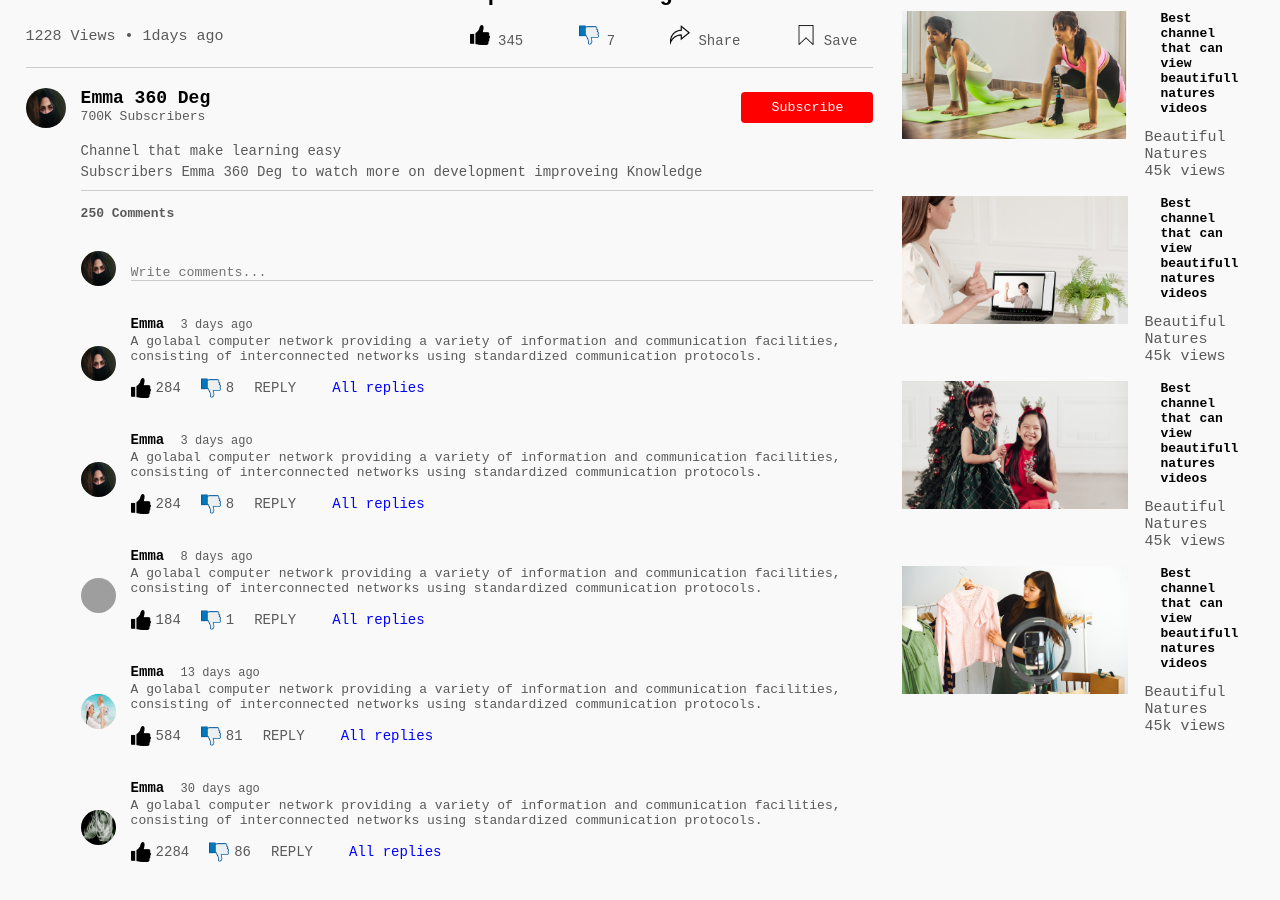
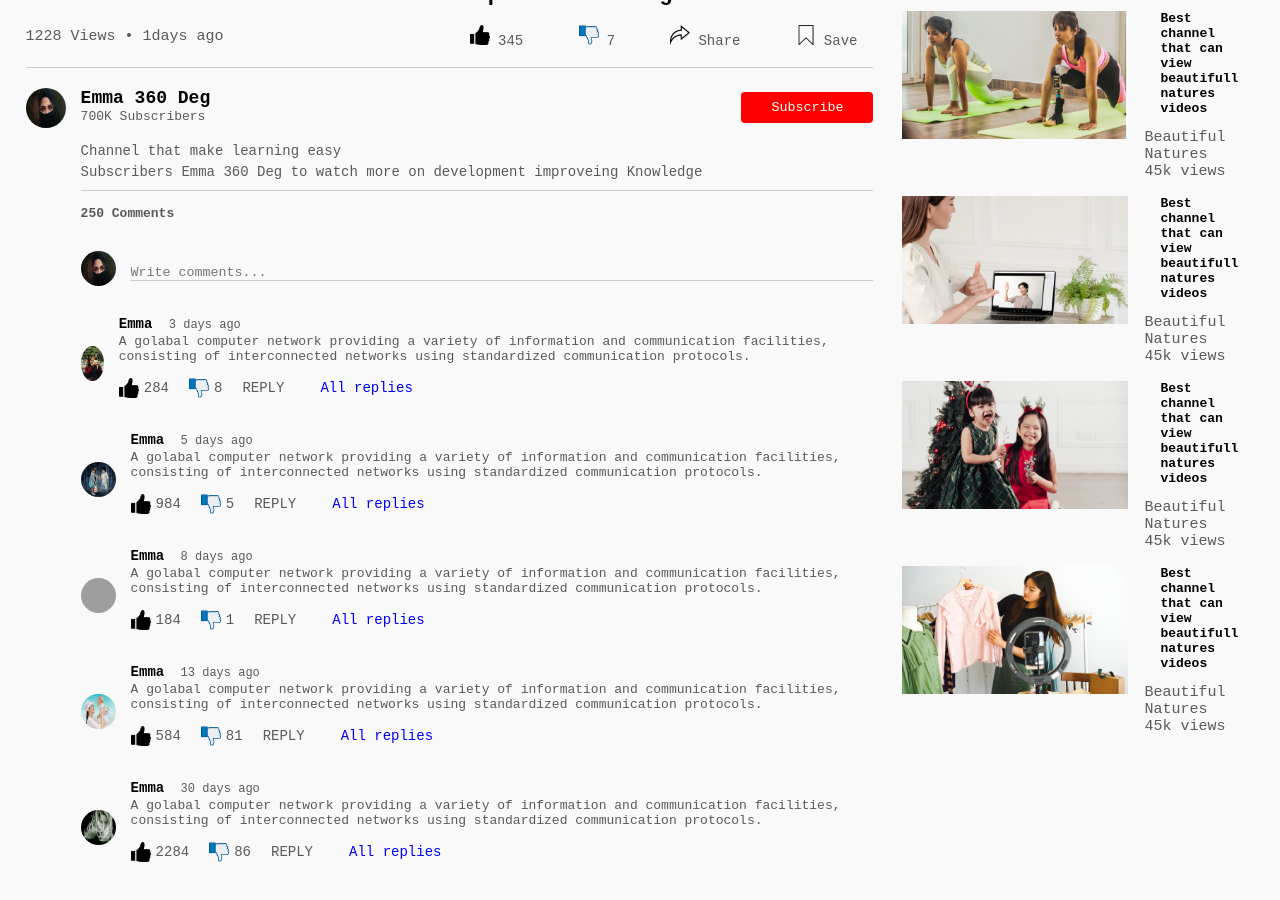
Before and after one commit to sharminkhan0/Youtube-Clone, a plain HTML site: page play-video.html in a window 1280 px wide. Shown: the part 556-1456 px from the top of the page. Drawn offline with Linux system fonts and the light colour scheme; grey boxes are pictures that could not be loaded.

Commit message:
modified files

```diff
--- a/play-video.html
+++ b/play-video.html
@@ -87,7 +87,7 @@
                     <input type="text" placeholder="Write comments...">
                 </div>
                 <div class="old-comment">
-                    <img src="img/emma.png">
+                    <img src="img/reva.png">
                     <div>
                         <h3>Emma <span>3 days ago</span></h3>
                         <p>A golabal computer network providing a variety of information
@@ -105,18 +105,18 @@
                     </div>
                 </div>
                 <div class="old-comment">
-                    <img src="img/emma.png">
+                    <img src="img/jack.png">
                     <div>
-                        <h3>Emma <span>3 days ago</span></h3>
+                        <h3>Emma <span>5 days ago</span></h3>
                         <p>A golabal computer network providing a variety of information
                             and communication facilities, consisting of interconnected
                             networks using standardized communication protocols.
                         </p>
                         <div class="acomment-action">
                             <img src="img/like.png">
-                            <span>284</span>
+                            <span>984</span>
                             <img src="img/dislike.png">
-                            <span>8</span>
+                            <span>5</span>
                              <span>REPLY</span>
                              <a href="">All replies</a>
                         </div>
```
